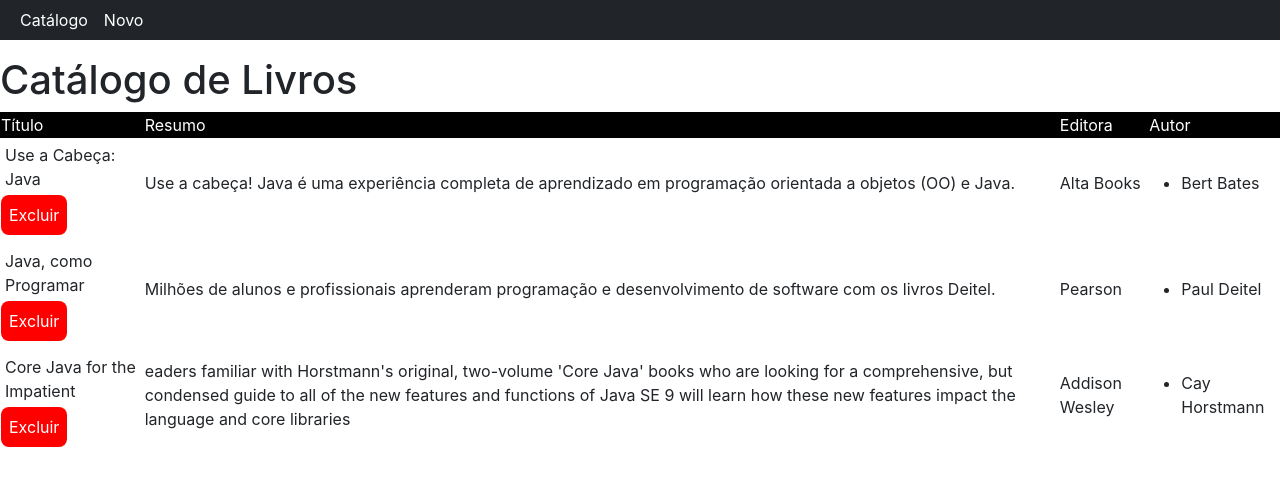
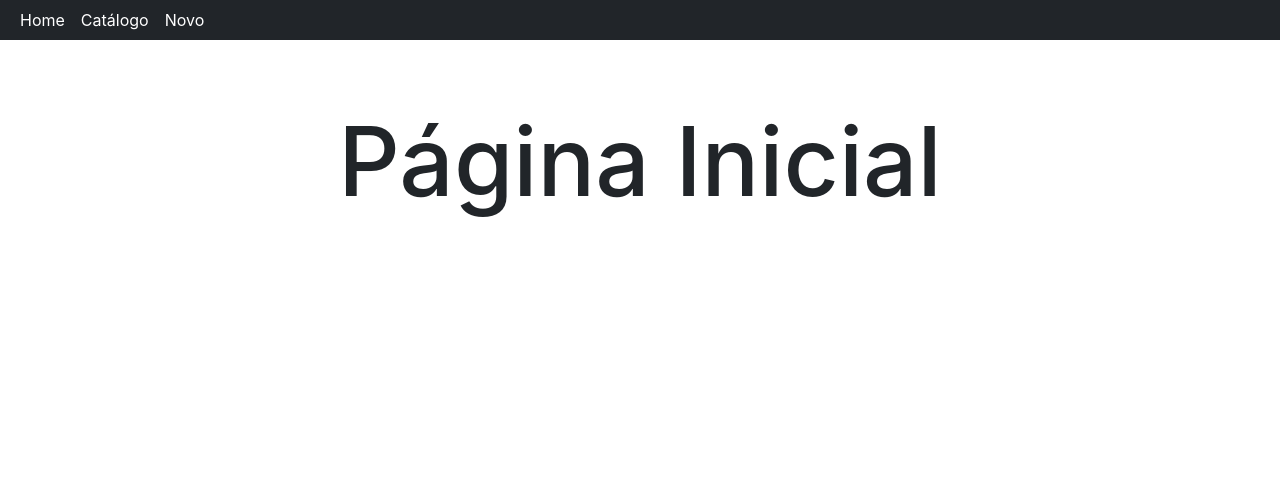
Before and after one commit to Jon-Araujo/catalogo-de-livros, a React (Create React App) app: page / in a window 1280 px wide. Shown: the top 486 px of the page. Built offline with nearby package versions, Linux system fonts and the light colour scheme.

Commit message:
Página Home criada.

```diff
--- a/src/App.js
+++ b/src/App.js
@@ -1,6 +1,5 @@
 import Navbar from './Navbar'
-import Cabecalho from './Cabecalho';
-import Principal from './Principal';
+import Home from './Home'
 import Catalogo from './Catalogo';
 import Novo from './Novo';
 
@@ -8,6 +7,9 @@ function App() {
   let Component
   switch (window.location.pathname) {
     case "/":
+      Component = <Home />
+      break
+    case "/Catalogo":
       Component = <Catalogo />
       break
     case "/Novo":
--- a/src/BotaoIncluir.js
+++ b/src/BotaoIncluir.js
@@ -1,19 +1,17 @@
 import listaLivros from "./listaLivros.json";
 
+
 function BotaoIncluir() {
-    const botao = document.getElementById("botao-incluir");
-    botao.addEventListener("click", () => {
-        let titulo = document.getElementById("titulo").value;
-        let resumo = document.getElementById("resumo").value;
-        let editora = document.getElementById("editora").value;
-        let autor = document.getElementById("autor").value;
-        let passaLista = [];
+    let id = document.getElementById("id").value
+    let titulo = document.getElementById("titulo").value;
+    let resumo = document.getElementById("resumo").value;
+    let editora = document.getElementById("editora").value;
+    let autor = document.getElementById("autor").value;
 
-        passaLista.push(titulo, resumo, editora, autor)
+    listaLivros.livros.push({ id, titulo, resumo, editora, autor });
+    // fs.writeFile('listaLivros.json', JSON.stringify(listaLivros))
 
-        listaLivros.push(passaLista)
-
-    })
+    console.log(listaLivros.livros);
 }
 
 export default BotaoIncluir;
--- /dev/null
+++ b/src/Home.js
@@ -0,0 +1,14 @@
+const textStyle = {
+    fontSize: '6em',
+    height: '100%'
+};
+
+function Home() {
+    return (
+        <div>
+            <h1 className="text-center pt-5" style={textStyle}>Página Inicial</h1>
+        </div>
+    )
+}
+
+export default Home;
--- a/src/Navbar.js
+++ b/src/Navbar.js
@@ -7,7 +7,8 @@ function Navbar() {
                 </button>
                 <div className="collapse navbar-collapse" id="navbarNavAltMarkup">
                     <div className="navbar-nav">
-                        <a className="nav-link active text-white" aria-current="page" href="/">Catálogo</a>
+                        <a className="nav-link active text-white" aria-current="page" href="/">Home</a>
+                        <a className="nav-link text-white" href="/Catalogo">Catálogo</a>
                         <a className="nav-link text-white" href="/Novo">Novo</a>
                     </div>
                 </div>
```
Also changed, not shown: src/listaLivros.json (line endings or trailing spaces).
